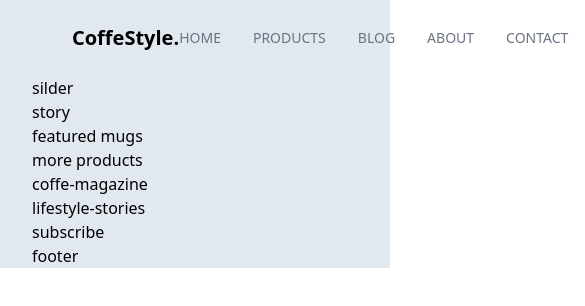
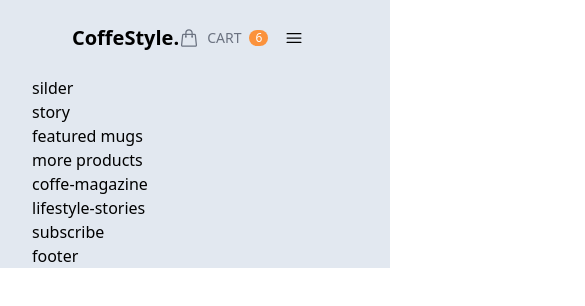
Before and after one commit to nhien261203/CoffeStyle-Tailwindcss, a website: page src/index.html in a window 390 px wide. Shown: the top 306 px of the page, 585 px wide, since content can reach past the window. Drawn offline with Linux system fonts and the light colour scheme.

Commit message:
add responsive header

```diff
--- a/src/index.html
+++ b/src/index.html
@@ -6,7 +6,9 @@
     <meta name="viewport" content="width=device-width, initial-scale=1.0">
     <title>Coffe Style</title>
     <link rel="stylesheet" href="../public/output.css" type="text/css">
-    <link href="https://fonts.googleapis.com/css2?family=Karla:ital,wght@0,200..800;1,200..800&family=Roboto+Mono:wght@100..700&display=swap" rel="stylesheet">
+    <link
+        href="https://fonts.googleapis.com/css2?family=Karla:ital,wght@0,200..800;1,200..800&family=Roboto+Mono:wght@100..700&display=swap"
+        rel="stylesheet">
     <link rel="icon" type="image/x-icon" href="../public/img/favicon/dev.png">
 </head>
 
@@ -19,7 +21,7 @@
                         CoffeStyle.
                     </div>
                     <ul
-                        class="basis-3/6 flex items-center justify-end gap-8 uppercase text-sm text-gray-500 font-medium">
+                        class="basis-3/6 hidden lg:flex lg:items-center lg:justify-end lg:gap-8 uppercase text-sm text-gray-500 font-medium ">
                         <li class="top-menu-item">
                             <a href="#">Home</a>
                         </li>
@@ -39,8 +41,8 @@
                             <a href="#">StyleGuide</a>
                         </li>
                     </ul>
-                    <ul class="flex justify-start items-center gap-6 uppercase text-sm text-gray-500 font-medium">
-                        <li class="top-menu-item flex items-center gap-1">
+                    <ul class="basis-3/6 flex justify-end lg:justify-end items-center gap-6 uppercase text-sm text-gray-500 font-medium">
+                        <li class="top-menu-item ">
                             <a href="#" class="flex items-center gap-1">
                                 <svg xmlns="http://www.w3.org/2000/svg" fill="none" viewBox="0 0 24 24"
                                     stroke-width="1.5" stroke="currentColor" class="w-5 h-5">
@@ -52,6 +54,15 @@
                             </a>
                         </li>
                     </ul>
+
+                    <div class="basis-1/6 lg:hidden flex items-center cursor-pointer px-4">
+                        <svg xmlns="http://www.w3.org/2000/svg" fill="none" viewBox="0 0 24 24" stroke-width="1.5"
+                            stroke="currentColor" class="ct-icon">
+                            <path stroke-linecap="round" stroke-linejoin="round"
+                                d="M3.75 6.75h16.5M3.75 12h16.5m-16.5 5.25h16.5" />
+                        </svg>
+
+                    </div>
 
                 </nav>
             </header>
```
Also changed, not shown: public/output.css.
